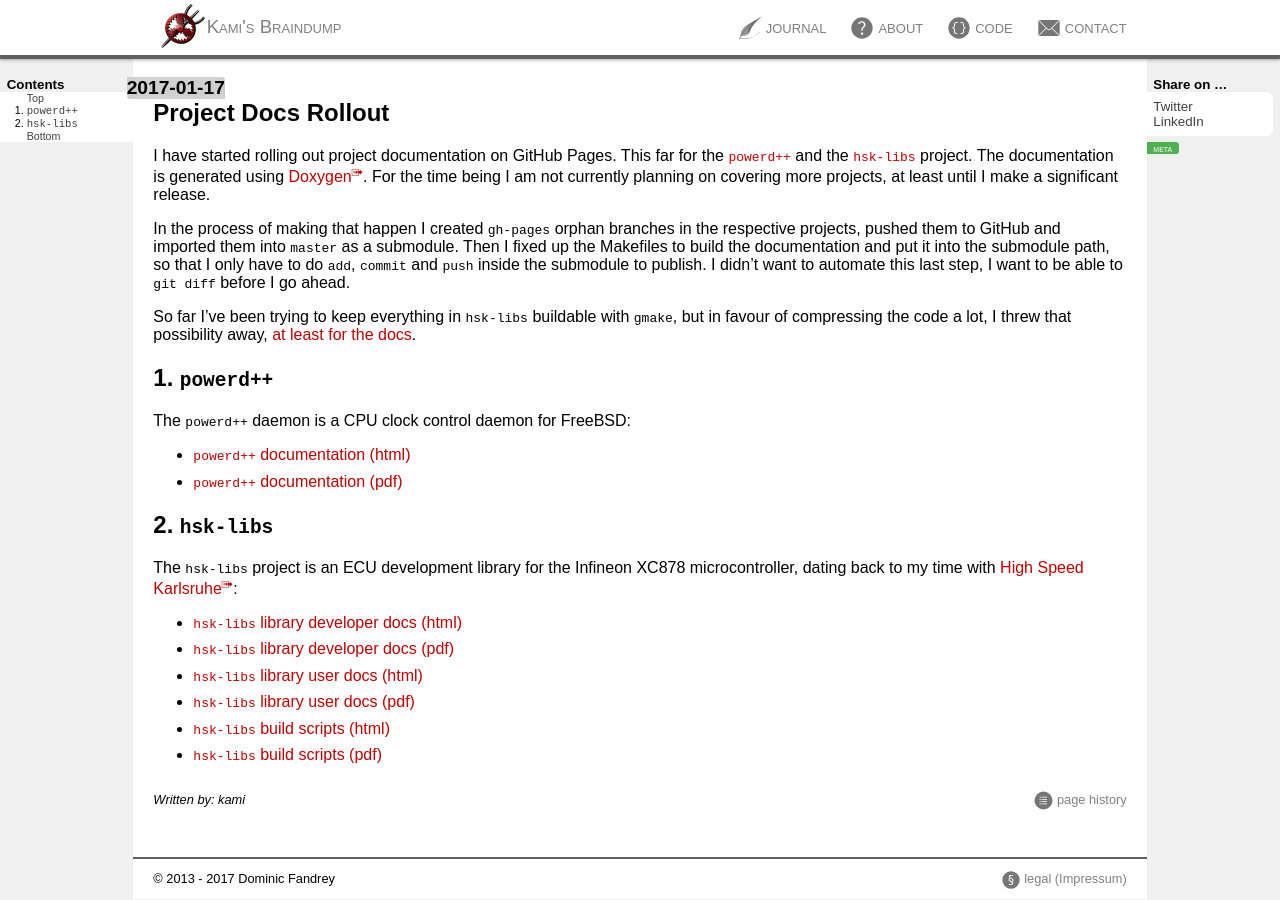
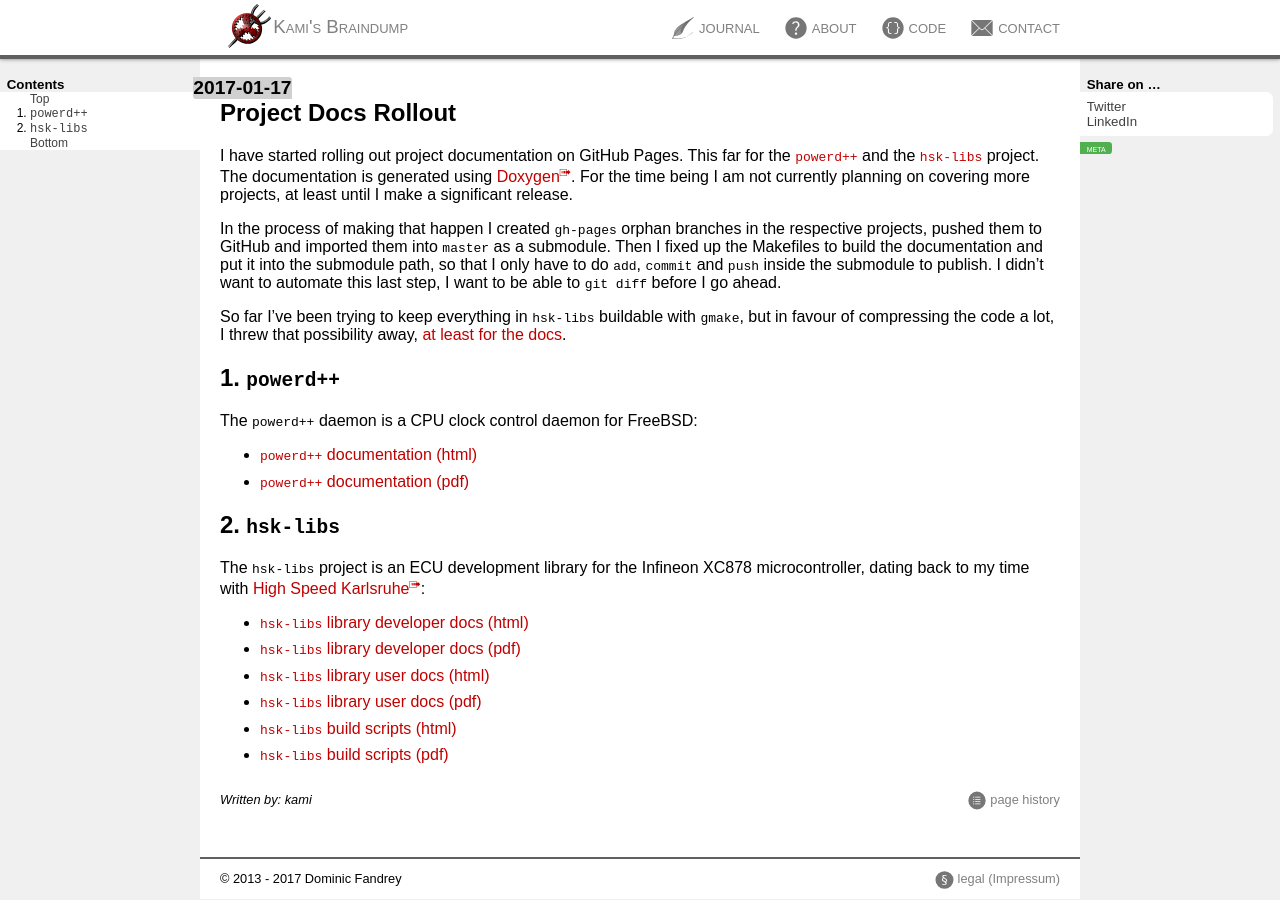
Before and after one commit to lonkamikaze/lonkamikaze.github.io, a Jekyll site: the page built from _posts/2017-01-17-project-docs-rollout.md, in a window 1280 px wide. Built offline with Jekyll 4.4.1, drawn with Linux system fonts in a browser that asks for light colours.

Commit message:
Make sidebars less crammy on wider screens

```diff
--- a/css/screen.css
+++ b/css/screen.css
@@ -296,3 +296,23 @@ time {
 }
 
 } /* @media screen and (min-width: 720pt) */
+
+@media screen and (min-width: 820pt) {
+
+header {
+	padding:             0pt 150pt;
+}
+
+main, body > footer {
+	margin:              0pt 150pt;
+}
+
+main > aside {
+	width:               150pt;
+}
+
+#left ol, #left ul {
+	font-size:           90%;
+}
+
+} /* @media screen and (min-width: 820pt) */
```
